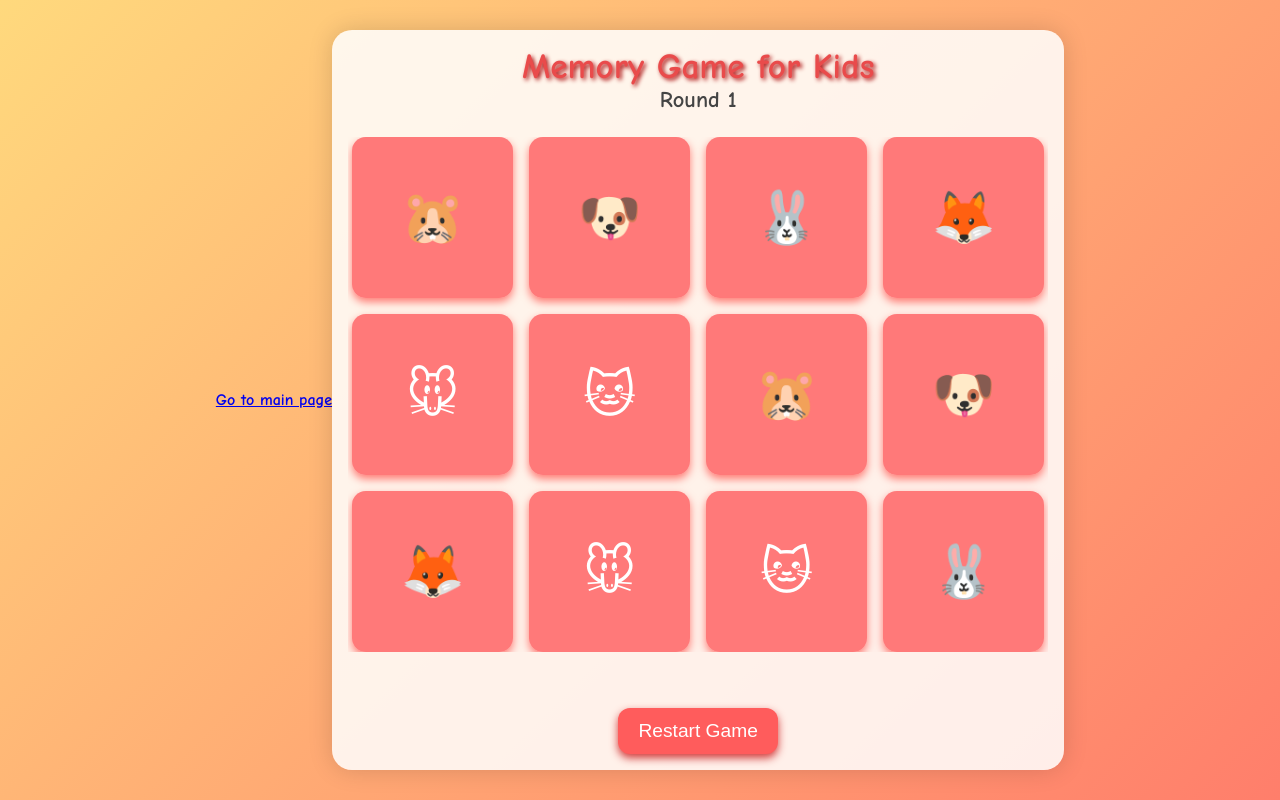
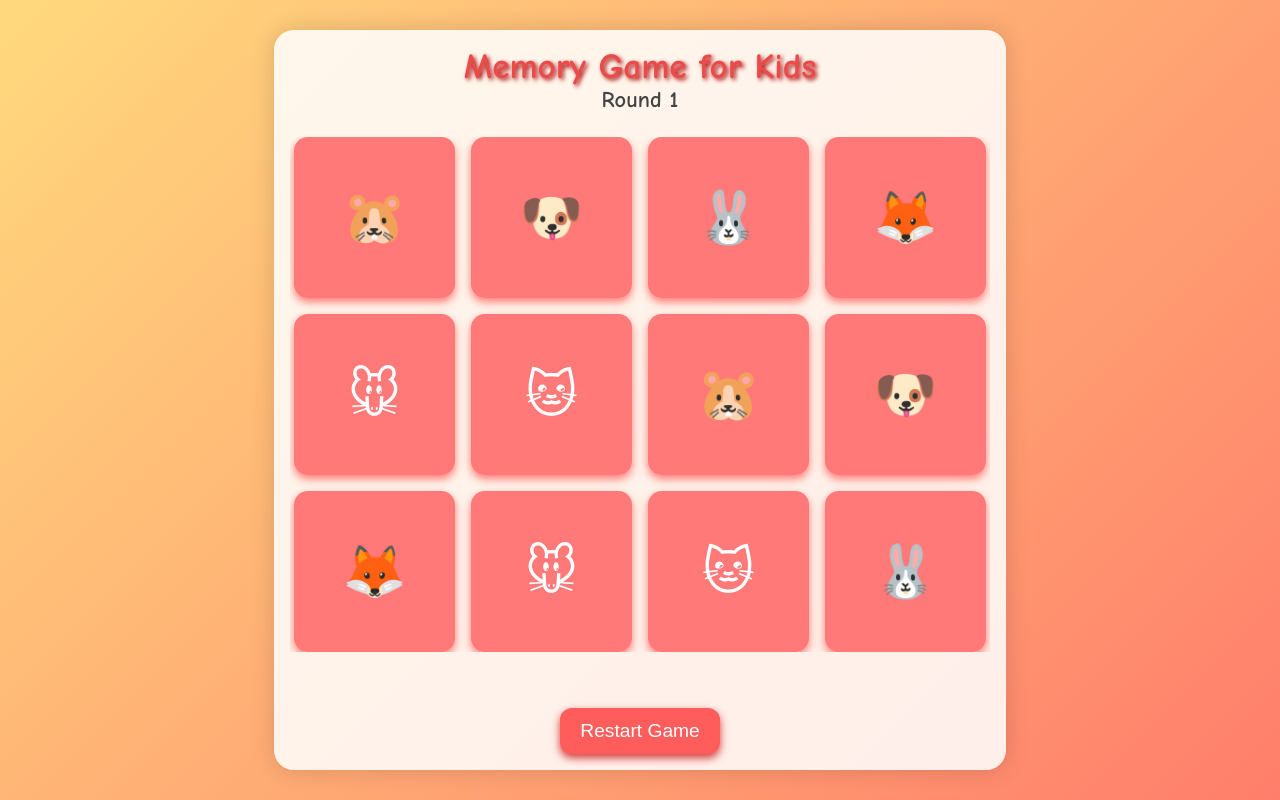
Before and after one commit to esrromehhat/akch-web, a plain HTML site: page Memory-play.html in a window 1280 px wide. Drawn offline with Linux system fonts and the light colour scheme.

Commit message:
Update Memory-play.html

```diff
--- a/Memory-play.html
+++ b/Memory-play.html
@@ -172,7 +172,6 @@
 </style>
 </head>
 <body>
-  <a href="WEB_AM.html" aria-label="Go to main page">Go to main page</a>
   <div id="game-container" role="main" aria-label="Kids Memory Game">
     <header>
       <h1>Memory Game for Kids</h1>
```
